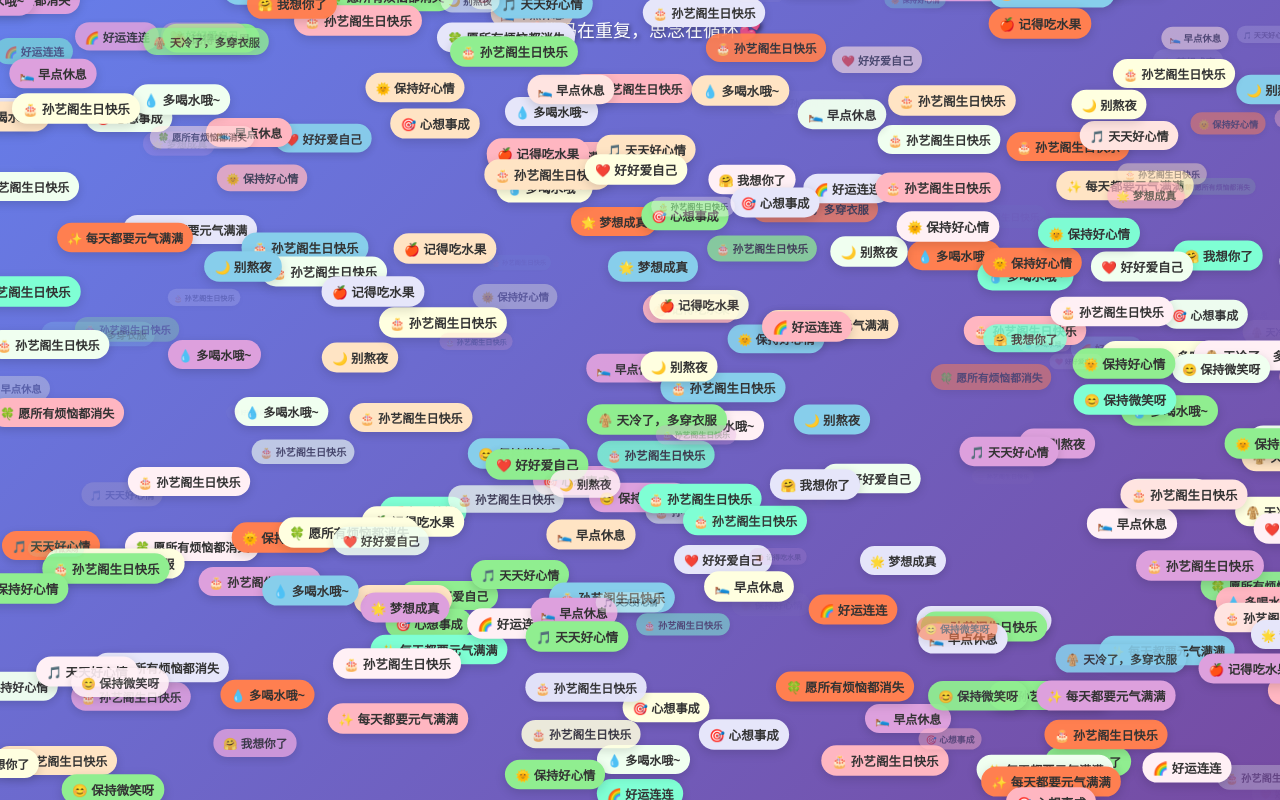
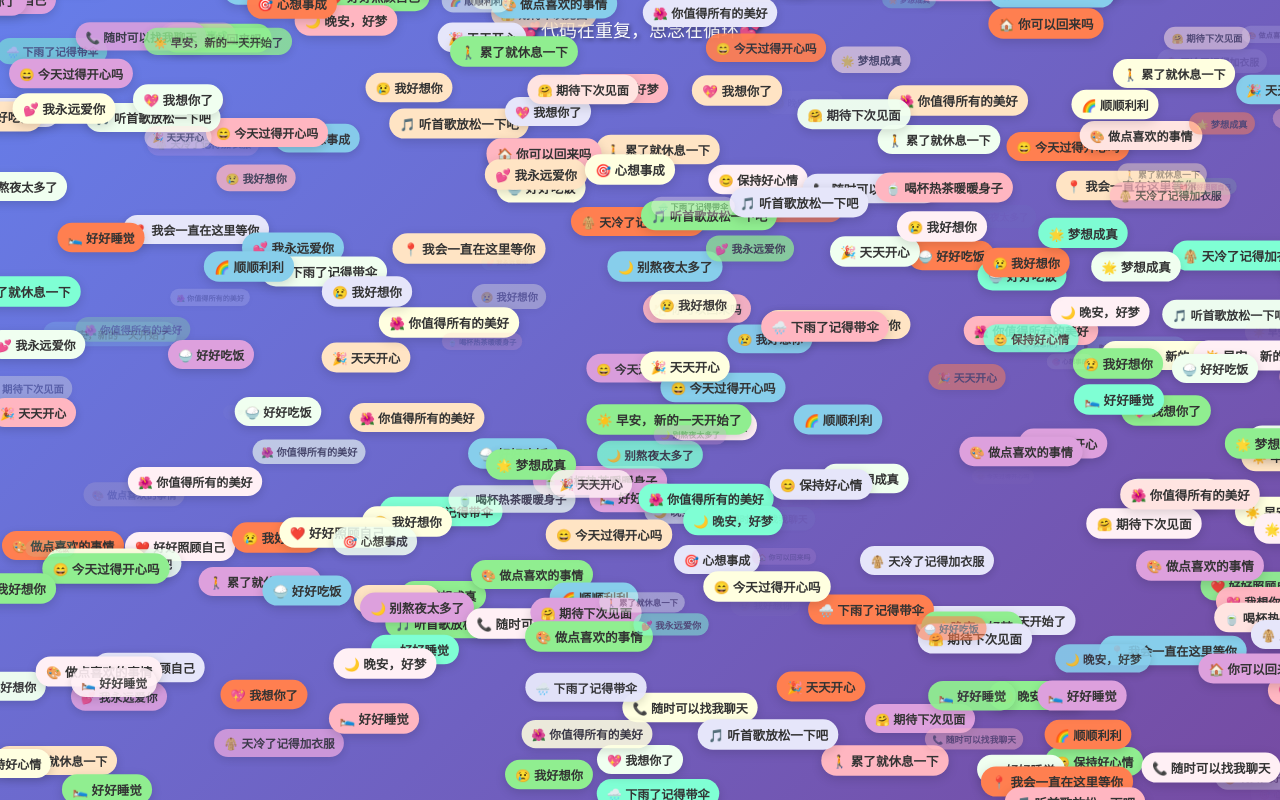
Before and after one commit to gougoubei/love, a plain HTML site: page index.html in a window 1280 px wide. Drawn offline with Linux system fonts and the light colour scheme; animation ran at ten frames a second.

Commit message:
Update index.html

```diff
--- a/index.html
+++ b/index.html
@@ -78,13 +78,32 @@
 
     <script>
         const tips = [
-            '💧 多喝水哦~', '😊 保持微笑呀', '✨ 每天都要元气满满',
-            '🍎 记得吃水果', '🌞 保持好心情', '❤️ 好好爱自己',
-            '🤗 我想你了', '🌟 梦想成真', '🎂 孙艺阁生日快乐',
-            '🛌 早点休息', '🍀 愿所有烦恼都消失', '🌙 别熬夜',
-            '🎂 孙艺阁生日快乐', '🧥 天冷了，多穿衣服',
-            '🎂 孙艺阁生日快乐', '🌈 好运连连', '🎯 心想事成',
-            '🎂 孙艺阁生日快乐', '🎵 天天好心情', '🎂 孙艺阁生日快乐'
+    '💖 我想你了',
+    '🍚 好好吃饭',
+    '🛌 好好睡觉',
+    '📍 我会一直在这里等你',
+    '🏠 你可以回来吗',
+    '😢 我好想你',
+    '🌟 梦想成真',
+    '🎯 心想事成',
+    '😊 保持好心情',
+    '🧥 天冷了记得加衣服',
+    '🌙 别熬夜太多了',
+    '😄 今天过得开心吗',
+    '🤗 期待下次见面',
+    '❤️ 好好照顾自己',
+    '🎉 天天开心',
+    '🌈 顺顺利利',
+    '💕 我永远爱你',
+    '☀️ 早安，新的一天开始了',
+    '🌙 晚安，好梦',
+    '🌧️ 下雨了记得带伞',
+    '📞 随时可以找我聊天',
+    '🎵 听首歌放松一下吧',
+    '🍵 喝杯热茶暖暖身子',
+    '🚶 累了就休息一下',
+    '🎨 做点喜欢的事情',
+    '🌺 你值得所有的美好'
         ];
 
         const colors = [
```
